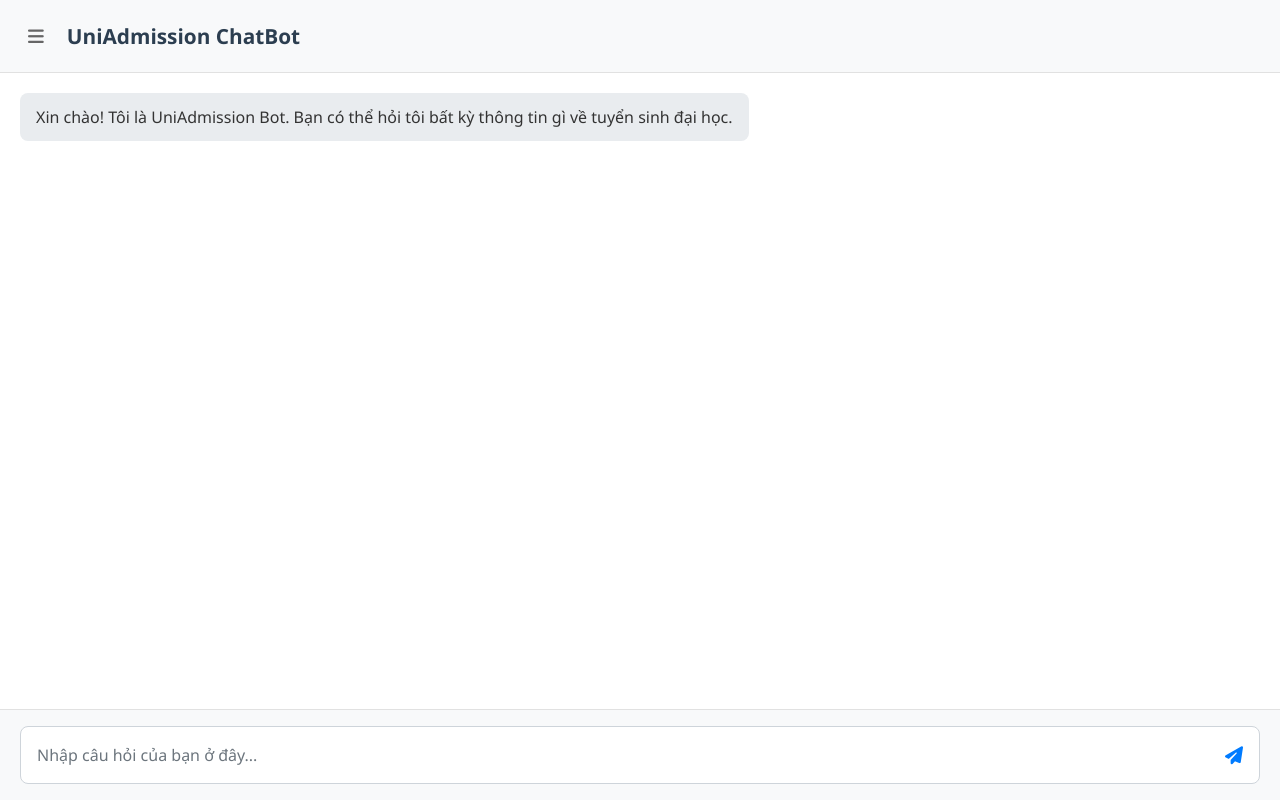
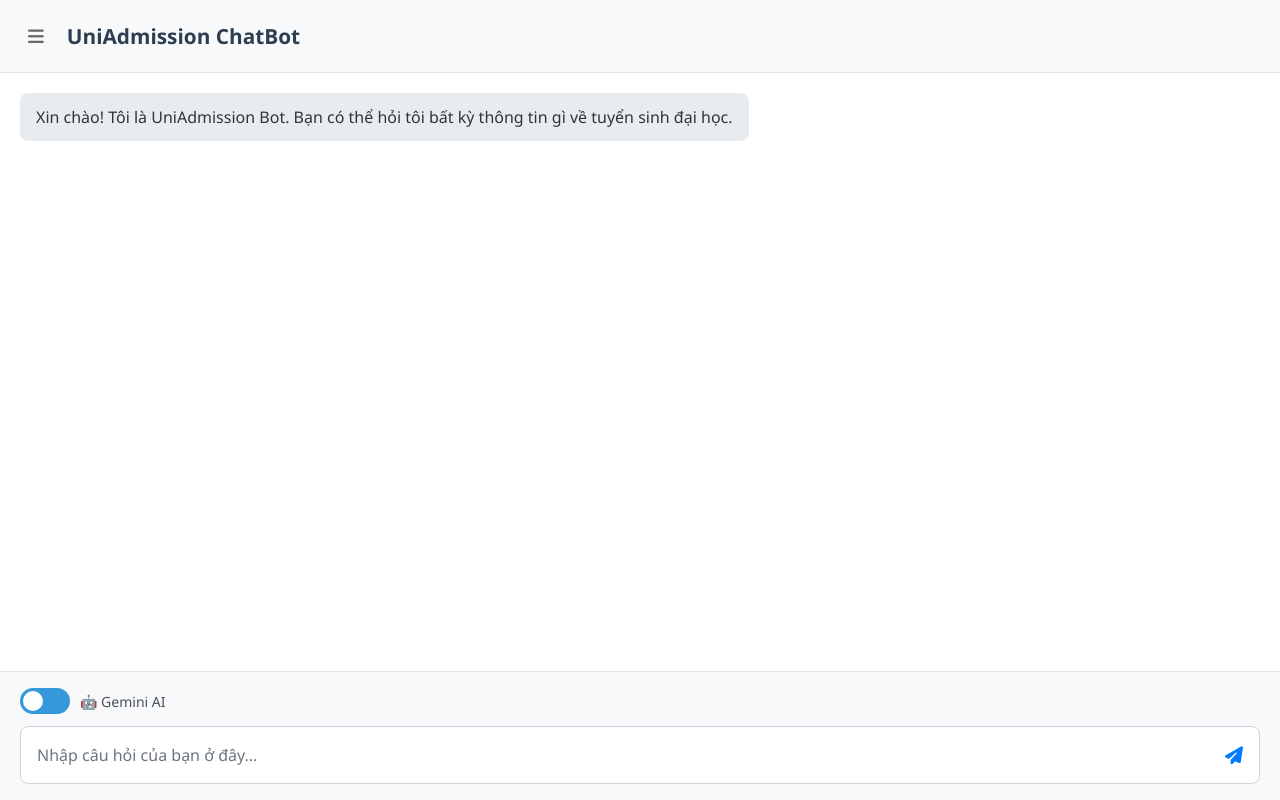
Before and after one commit to photienanh/UniAdmission-ChatBot, a Flask app: page / in a window 1280 px wide. Run offline with Flask 3, Linux system fonts and the light colour scheme; the visitor is signed in with stand-in values (Sample User, id 1); data that the repository does not hold is empty.

Commit message:
Update UI and add new chat mode

```diff
--- a/app/app.py
+++ b/app/app.py
@@ -1,7 +1,7 @@
 from flask import Flask, request, render_template, jsonify, redirect, url_for, session, flash
 from flask_login import LoginManager, login_user, logout_user, login_required, current_user
 from werkzeug.security import generate_password_hash
-from load_llm import initialize_llm, initialize_rag, ask_gemini
+from load_llm import initialize_llm, initialize_rag, ask_llm, clear_chat_session
 from models import db, User, ChatSession, ChatMessage, init_db
 from datetime import datetime
 import os
@@ -50,7 +50,6 @@ def login():
             login_user(user)
             user.last_login = datetime.utcnow()
             db.session.commit()
-
             if request.is_json:
                 return jsonify({'success': True, 'redirect': url_for('home')})
             return redirect(url_for('home'))
@@ -115,8 +114,7 @@ def chat():
     data = request.json
     user_input = data.get('message', '')
     session_id = data.get('session_id')
-
-    print(f"[DEBUG] Received chat request - User: {current_user.username}, Message: {user_input[:50]}...")
+    use_custom_llm = data.get('use_custom_llm', False)  # Thêm tham số chọn LLM
 
     # Tạo session mới nếu chưa có
     if not session_id:
@@ -124,13 +122,10 @@ def chat():
         db.session.add(chat_session)
         db.session.flush()  # Để lấy ID
         session_id = chat_session.id
-        print(f"[DEBUG] Created new session: {session_id}")
     else:
         chat_session = db.session.get(ChatSession, session_id)
         if not chat_session or chat_session.user_id != current_user.id:
-            print(f"[DEBUG] Invalid session: {session_id}")
             return jsonify({'error': 'Session không hợp lệ'}), 403
-        print(f"[DEBUG] Using existing session: {session_id}")
 
     # Lưu tin nhắn của user
     user_message = ChatMessage(
@@ -141,10 +136,8 @@ def chat():
     db.session.add(user_message)
 
     try:
-        # Tạo phản hồi từ bot
-        print(f"[DEBUG] Calling ask_gemini...")
-        bot_response = ask_gemini(user_input, model, retriever)
-        print(f"[DEBUG] Got bot response: {bot_response['response'][:50]}...")
+        # Tạo phản hồi từ bot với LLM được chọn
+        bot_response = ask_llm(user_input, model, retriever, session_id, use_custom_llm)
 
         # Lưu phản hồi của bot
         bot_message = ChatMessage(
@@ -162,7 +155,6 @@ def chat():
             chat_session.title = user_input[:50] + "..." if len(user_input) > 50 else user_input
 
         db.session.commit()
-        print(f"[DEBUG] Successfully processed chat request")
 
         return jsonify({
             'response': bot_response['response'],
@@ -171,7 +163,6 @@ def chat():
         })
 
     except Exception as e:
-        print(f"[ERROR] Error in chat processing: {str(e)}")
         db.session.rollback()
         return jsonify({'error': f'Lỗi xử lý: {str(e)}'}), 500
 
@@ -229,5 +220,5 @@ def create_session():
 
     return jsonify(chat_session.to_dict())
 
-if __name__ == '__main__':
-    app.run(debug=True)
+# if __name__ == '__main__':
+#     app.run(debug=True)
--- /dev/null
+++ b/app/link.txt
@@ -0,0 +1 @@
+    9af89d9077c0
--- a/app/load_llm.py
+++ b/app/load_llm.py
@@ -3,6 +3,17 @@ import os
 import google.generativeai as genai
 from langchain_huggingface import HuggingFaceEmbeddings
 from langchain_chroma import Chroma
+import requests
+
+# Dictionary để lưu trữ chat sessions cho mỗi session_id
+chat_sessions = {}
+
+def get_custom_llm_url():
+    """Đọc URL từ file link.txt"""
+    with open('link.txt', 'r') as f:
+        url = f.read().strip()
+        url = "https://" + url + ".ngrok-free.app/generate"
+        return url
 
 def initialize_rag():
     embedding = HuggingFaceEmbeddings(model_name="intfloat/multilingual-e5-small", cache_folder='./cache')
@@ -10,32 +21,85 @@ def initialize_rag():
     retriever = vectorstore.as_retriever()
     return retriever
 
-def build_rag_prompt(question: str, retriever, k=3):
+def build_rag_context(question: str, retriever, k=3):
     # Truy xuất các chunk văn bản liên quan
     docs = retriever.invoke(question, k=k)
     context = "\n\n".join([doc.page_content for doc in docs])
-
-    # Tạo prompt có chèn ngữ cảnh
-    prompt = f"""
-Bạn là một AI tư vấn tuyển sinh đại học, dựa vào hiểu biết của mình, có thể sử dụng kèm theo những thông tin sau đây, hãy trả lời câu hỏi hoặc đưa ra tư vấn.
-
-Thông tin được cung cấp:
-{context}
-
-Câu hỏi:
-{question}
-
-Trả lời:
-"""
-    return prompt
+    return context
 
 def initialize_llm():
     load_dotenv('gemini_api_key.env')
     genai.configure(api_key=os.getenv("GEMINI_API_KEY"))
-    model = genai.GenerativeModel("gemini-2.0-flash-lite-preview-02-05")
+    model = genai.GenerativeModel(
+        "gemini-2.0-flash-lite-preview-02-05",
+        system_instruction="Bạn là một AI tư vấn tuyển sinh đại học chuyên nghiệp. Hãy trả lời các câu hỏi một cách chính xác, hữu ích và thân thiện. Có thể sử dụng những thông tin được cung cấp để đưa ra câu trả lời hoặc lời khuyên tốt nhất."
+    )
     return model
 
-def ask_gemini(question, model, retriever):
-    prompt = build_rag_prompt(question, retriever)
-    response = model.generate_content(prompt)
-    return {"response": response.text}
+def get_or_create_chat_session(model, session_id):
+    """Lấy hoặc tạo chat session cho session_id"""
+    if session_id not in chat_sessions:
+        chat_sessions[session_id] = model.start_chat()
+    return chat_sessions[session_id]
+
+def ask_custom_llm(question):
+    url = get_custom_llm_url()
+    payload = {"prompt": question}
+    response = requests.post(url, json=payload)
+    return {"response": response.json()["response"]}  # Trả về dictionary với key "response"
+
+
+def ask_gemini_with_chat(question, model, retriever, session_id):
+    """Hỏi Gemini với conversation memory sử dụng start_chat"""
+    try:
+        # Lấy chat session
+        chat = get_or_create_chat_session(model, session_id)
+
+        # Lấy thông tin RAG context
+        rag_context = build_rag_context(question, retriever)
+
+        # Tạo message với RAG context
+        message_with_context = f"""
+Thông tin tham khảo:
+{rag_context}
+
+Câu hỏi: {question}
+"""
+
+        # Gửi message và nhận response
+        response = chat.send_message(message_with_context)
+
+        return {"response": response.text}
+
+    except Exception as e:
+        return {"response": f"Xin lỗi, có lỗi xảy ra: {str(e)}"}
+
+def ask_llm(question, model, retriever, session_id=None, use_custom_llm=False):
+    """Hàm chung để gọi LLM - Gemini hoặc Custom LLM"""
+    if use_custom_llm:
+        # Sử dụng API LLM tự phát triển (không có conversation memory)
+        return ask_custom_llm(question)
+    else:
+        # Sử dụng Gemini với conversation memory
+        return ask_gemini_with_chat(question, model, retriever, session_id)
+
+def clear_chat_session(session_id):
+    """Xóa chat session khỏi memory"""
+    if session_id in chat_sessions:
+        del chat_sessions[session_id]
+
+# Giữ lại hàm cũ để tương thích ngược
+# def ask_gemini(question, model, retriever):
+#     prompt = f"""
+# Bạn là một AI tư vấn tuyển sinh đại học, dựa vào hiểu biết của mình, có thể sử dụng kèm theo những thông tin sau đây, hãy trả lời câu hỏi hoặc đưa ra tư vấn.
+
+# Thông tin được cung cấp:
+# {build_rag_context(question, retriever)}
+
+# Câu hỏi:
+# {question}
+
+# Trả lời:
+# """
+#     response = model.generate_content(prompt)
+#     return {"response": response.text}
--- a/app/static/style.css
+++ b/app/static/style.css
@@ -309,6 +309,67 @@ body {
     z-index: 100;
 }
 
+/* LLM Selector Styles */
+.llm-selector {
+    display: flex;
+    align-items: center;
+    margin-bottom: 12px;
+    gap: 10px;
+}
+
+.llm-label {
+    font-size: 14px;
+    font-weight: 500;
+    color: #495057;
+    transition: color 0.3s ease;
+}
+
+/* Toggle Switch Styles */
+.switch {
+    position: relative;
+    display: inline-block;
+    width: 50px;
+    height: 26px;
+}
+
+.switch input {
+    opacity: 0;
+    width: 0;
+    height: 0;
+}
+
+.slider {
+    position: absolute;
+    cursor: pointer;
+    top: 0;
+    left: 0;
+    right: 0;
+    bottom: 0;
+    background-color: #3498db;
+    transition: .3s;
+    border-radius: 26px;
+}
+
+.slider:before {
+    position: absolute;
+    content: "";
+    height: 20px;
+    width: 20px;
+    left: 3px;
+    bottom: 3px;
+    background-color: white;
+    transition: .3s;
+    border-radius: 50%;
+}
+
+input:checked + .slider {
+    background-color: #e74c3c;
+}
+
+input:checked + .slider:before {
+    transform: translateX(24px);
+}
+
 .input-wrapper {
     display: flex;
     align-items: center;
--- a/app/templates/index.html
+++ b/app/templates/index.html
@@ -58,6 +58,15 @@
                 </div>
 
                 <div class="chat-input-container">
+                    <!-- LLM Selection Switch -->
+                    <div class="llm-selector">
+                        <label class="switch">
+                            <input type="checkbox" id="llm-toggle">
+                            <span class="slider round"></span>
+                        </label>
+                        <span class="llm-label" id="llm-label">🤖 Gemini AI</span>
+                    </div>
+
                     <form id="chat-form">
                         <div class="input-wrapper">
                             <textarea
@@ -88,6 +97,17 @@
             const sidebar = document.getElementById('sidebar');
             const sidebarOverlay = document.getElementById('sidebar-overlay');
             const newChatBtn = document.getElementById('new-chat-btn');
+            const llmToggle = document.getElementById('llm-toggle');
+            const llmLabel = document.getElementById('llm-label');
+
+            // Handle LLM toggle
+            llmToggle.addEventListener('change', function() {
+                if (this.checked) {
+                    llmLabel.textContent = '🚀 Custom LLM';
+                } else {
+                    llmLabel.textContent = '🤖 Gemini AI';
+                }
+            });
 
             // Toggle sidebar function
             function toggleSidebar() {
@@ -216,6 +236,7 @@
                 }, 100);
 
                 // Send message to backend
+                const useCustomLLM = document.getElementById('llm-toggle').checked;
                 fetch('/chat', {
                     method: 'POST',
                     headers: {
@@ -223,7 +244,8 @@
                     },
                     body: JSON.stringify({
                         message: message,
-                        session_id: currentSessionId
+                        session_id: currentSessionId,
+                        use_custom_llm: useCustomLLM
                     }),
                 })
                 .then(response => {
```
